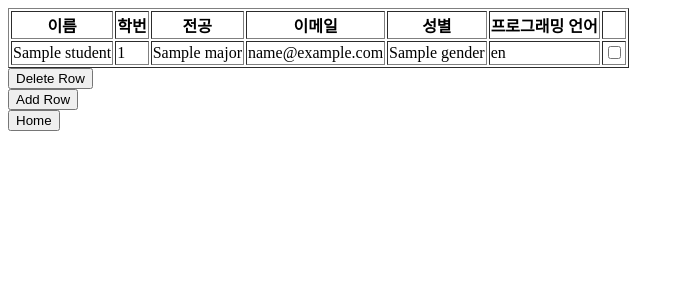
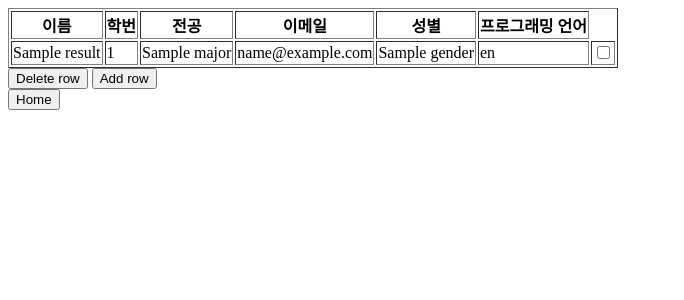
Before and after one commit to CSID-DGU/2023-1-OSSPrac-PoKeMon-1, a Flask app: template templates/result.html in a window 1280 px wide. Shown: the top 300 px of the page, without its empty margins (0-684 px from the left). Run offline with Flask 3, Linux system fonts and the light colour scheme; the template is opened without the code that fills it: most values are stand-ins (such as "Sample title", 1, 10 or a date in 2020).

Commit message:
[2023.05.06 yunhyoung] (mod) result.html 버튼 수정

```diff
--- a/templates/result.html
+++ b/templates/result.html
@@ -1,24 +1,16 @@
 <!DOCTYPE html>
 <html lang="en">
+
 <head>
-    <script>
-        function deleteRow() {
-            var table = document.getElementById("myTable");
-            var checkBoxes = table.getElementsByTagName("input");
-            var checkedBoxes = [];
-            for (var i = 0; i < checkBoxes.length; i++) {
-                if (checkBoxes[i].type == "checkbox" && checkBoxes[i].checked == true) {
-                    checkedBoxes.push(checkBoxes[i].value);
-                }
-            }
-            document.getElementById("studentNumber").value = checkedBoxes.join();
-            document.getElementById("delete-form").submit();
-        }
-    </script>
+
+    <title>result page</title>
+
 </head>
+
+
 <body>
-    <form id="delete-form" method="POST" action="/delete">
-        <table border="1" id="myTable">
+    <form method="POST">
+        <table border='1'>
             <thead>
                 <tr>
                     <th>이름</th>
@@ -27,31 +19,30 @@
                     <th>이메일</th>
                     <th>성별</th>
                     <th>프로그래밍 언어</th>
-                    <th></th>
                 </tr>
             </thead>
             <tbody>
-                {% for student in result %}
+                {% for result in result %}
                 <tr>
-                    <td>{{ student["name"] }}</td>
-                    <td>{{ student["studentNumber"] }}</td>
-                    <td>{{ student["major"] }}</td>
-                    <td>{{ student["email"] }}</td>
-                    <td>{{ student["gender"] }}</td>
-                    <td>{{ student["language"] }}</td>
-                    <td><input type="checkbox" value="{{ student['studentNumber'] }}" name="studentNumber"></td>
+                    <td>{{ result['name'] }}</td>
+                    <td>{{ result['studentNumber'] }}</td>
+                    <td>{{ result['major'] }}</td>
+                    <td>{{ result['email'] }}</td>
+                    <td>{{ result['gender'] }}</td>
+                    <td>{{ result['language'] }}</td>
+                    <td><input type="checkbox" name="studentNumber" value="{{ result['studentNumber'] }}"></td>
                 </tr>
                 {% endfor %}
             </tbody>
         </table>
-            <button type="button" onclick="deleteRow()">Delete Row</button>
+        <div>
+            <button type="submit" formaction="/delete">Delete row</button>
+            <button type="submit" formaction="/add">Add row</button>
+        </div>
+        <div>
+            <button type="submit" formaction="/reset">Home</button>
+        </div>
     </form>
-    <form method="POST" action="/add">
-        <button type="submit">Add Row</button>
-    </form>
-    <form method="POST" action="/reset">
-        <button type="submit">Home</button>
-    </form>
-    <input type="hidden" id="studentNumber" name="studentNumber">
 </body>
+
 </html>
```
